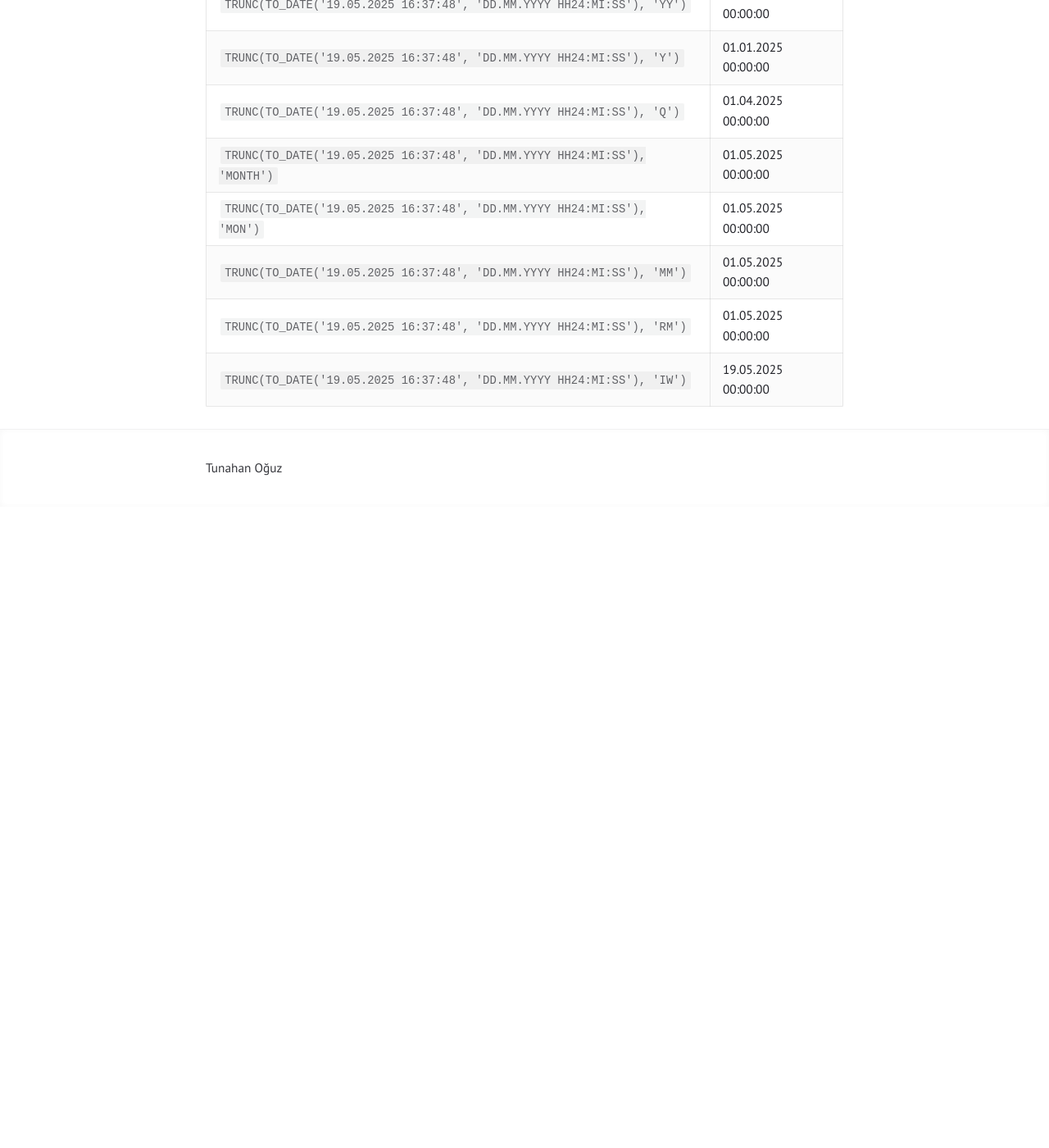
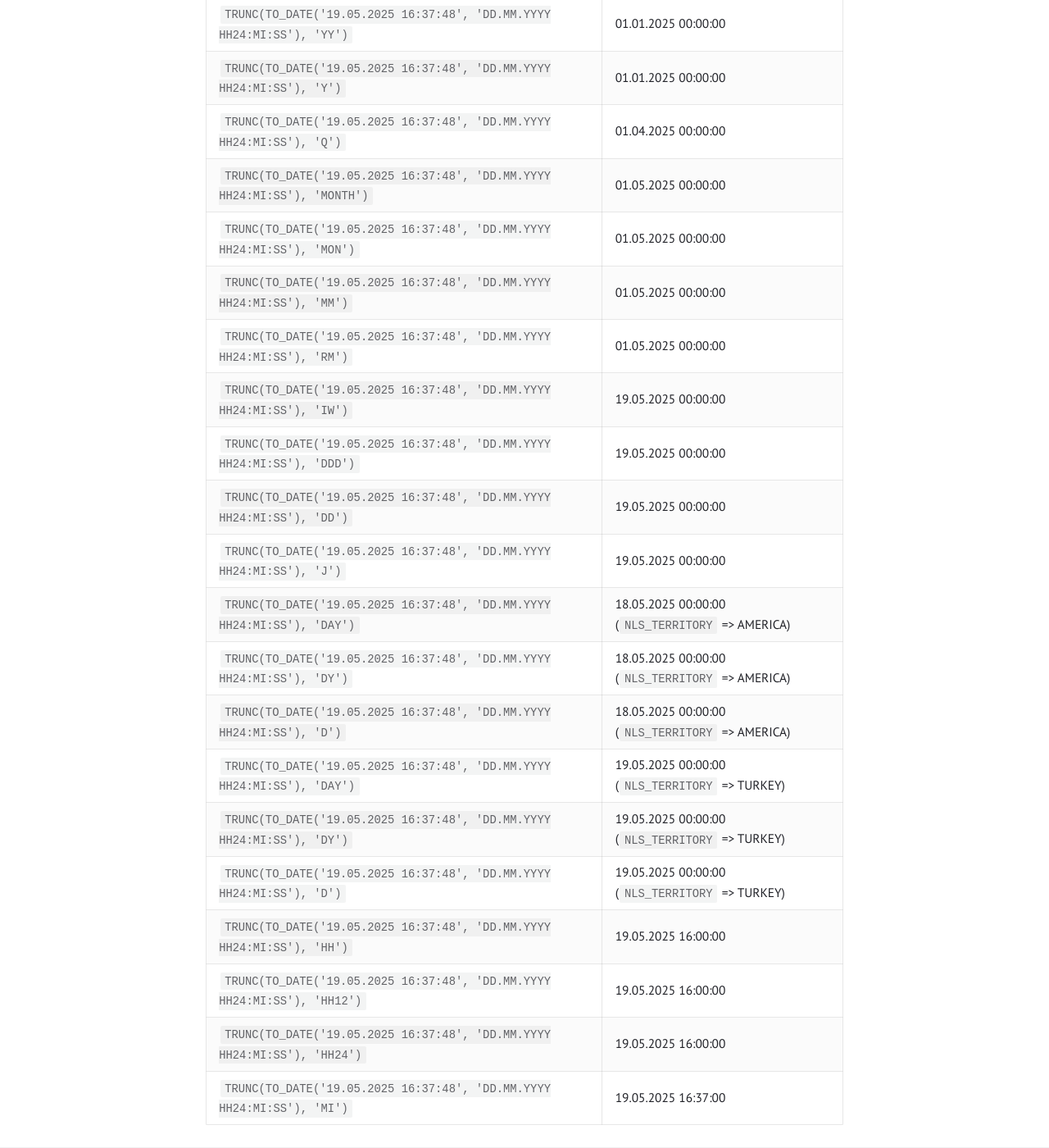
Before and after one commit to tunahanoguz/tunahanoguz.github.io, a Jekyll site: the page built from _posts/2025-05-27-oracle-trunc-datetime-fonksiyonu.md, in a window 1280 px wide and 1400 px high, scrolled down 1663 px. Shown: the whole window at 82% size. Built offline with Jekyll 4.4.1, drawn with Linux system fonts in a browser that asks for light colours; before the commit the page ends 2281 px from its top, so only the background shows below that; some of the changed text lies outside the part shown.

Commit message:
Update 2025-05-27-oracle-trunc-datetime-fonksiyonu.md

```diff
--- a/_posts/2025-05-27-oracle-trunc-datetime-fonksiyonu.md
+++ b/_posts/2025-05-27-oracle-trunc-datetime-fonksiyonu.md
@@ -29,7 +29,7 @@ Aşağıdaki tabloda bu fonksiyon için kullanılabilecek formatlar ve açıklam
 | `WW`                                               | x                                                                                                       |
 | `W`                                                | x                                                                                                       |
 | `DDD`, `DD`, `J`                                   | Tarihin saat bilgisinin sıfırlanmasını sağlar.                                                          |
-| `DAY`, `DY`, `D`                                   | Tarihin bulunduğu haftanın ilk gününe indirgenmesini sağlar.                                            |
+| `DAY`, `DY`, `D`                                   | Tarihin bulunduğu haftanın ilk gününe indirgenmesini sağlar. Haftanın ilk günü `NLS_TERRITORY` değerine göre değişebilir. |
 | `HH`, `HH12`, `HH24`                               | Tarihin saat bilgisinin saat başına indirgenmesini sağlar. Yani, dakika ve saniye bilgileri sıfırlanır. |
 | `MI`                                               | Tarihin saat bilgisinin dakika başına indirgenmesini sağlar. Yani, saniye bilgisi sıfırlanır.           |
 
@@ -52,3 +52,16 @@ Aşağıdaki tabloda `TRUNC(datetime)` fonksiyonu için kullanım örnekleri yer
 | `TRUNC(TO_DATE('19.05.2025 16:37:48', 'DD.MM.YYYY HH24:MI:SS'), 'MM')`    | 01.05.2025 00:00:00 |
 | `TRUNC(TO_DATE('19.05.2025 16:37:48', 'DD.MM.YYYY HH24:MI:SS'), 'RM')`    | 01.05.2025 00:00:00 |
 | `TRUNC(TO_DATE('19.05.2025 16:37:48', 'DD.MM.YYYY HH24:MI:SS'), 'IW')`    | 19.05.2025 00:00:00 |
+| `TRUNC(TO_DATE('19.05.2025 16:37:48', 'DD.MM.YYYY HH24:MI:SS'), 'DDD')`   | 19.05.2025 00:00:00 |
+| `TRUNC(TO_DATE('19.05.2025 16:37:48', 'DD.MM.YYYY HH24:MI:SS'), 'DD')`    | 19.05.2025 00:00:00 |
+| `TRUNC(TO_DATE('19.05.2025 16:37:48', 'DD.MM.YYYY HH24:MI:SS'), 'J')`     | 19.05.2025 00:00:00 |
+| `TRUNC(TO_DATE('19.05.2025 16:37:48', 'DD.MM.YYYY HH24:MI:SS'), 'DAY')`   | 18.05.2025 00:00:00 (`NLS_TERRITORY` => AMERICA) |
+| `TRUNC(TO_DATE('19.05.2025 16:37:48', 'DD.MM.YYYY HH24:MI:SS'), 'DY')`    | 18.05.2025 00:00:00 (`NLS_TERRITORY` => AMERICA) |
+| `TRUNC(TO_DATE('19.05.2025 16:37:48', 'DD.MM.YYYY HH24:MI:SS'), 'D')`     | 18.05.2025 00:00:00 (`NLS_TERRITORY` => AMERICA) |
+| `TRUNC(TO_DATE('19.05.2025 16:37:48', 'DD.MM.YYYY HH24:MI:SS'), 'DAY')`   | 19.05.2025 00:00:00 (`NLS_TERRITORY` => TURKEY)  |
+| `TRUNC(TO_DATE('19.05.2025 16:37:48', 'DD.MM.YYYY HH24:MI:SS'), 'DY')`    | 19.05.2025 00:00:00 (`NLS_TERRITORY` => TURKEY)  |
+| `TRUNC(TO_DATE('19.05.2025 16:37:48', 'DD.MM.YYYY HH24:MI:SS'), 'D')`     | 19.05.2025 00:00:00 (`NLS_TERRITORY` => TURKEY)  |
+| `TRUNC(TO_DATE('19.05.2025 16:37:48', 'DD.MM.YYYY HH24:MI:SS'), 'HH')`    | 19.05.2025 16:00:00 |
+| `TRUNC(TO_DATE('19.05.2025 16:37:48', 'DD.MM.YYYY HH24:MI:SS'), 'HH12')`  | 19.05.2025 16:00:00 |
+| `TRUNC(TO_DATE('19.05.2025 16:37:48', 'DD.MM.YYYY HH24:MI:SS'), 'HH24')`  | 19.05.2025 16:00:00 |
+| `TRUNC(TO_DATE('19.05.2025 16:37:48', 'DD.MM.YYYY HH24:MI:SS'), 'MI')`    | 19.05.2025 16:37:00 |
```
